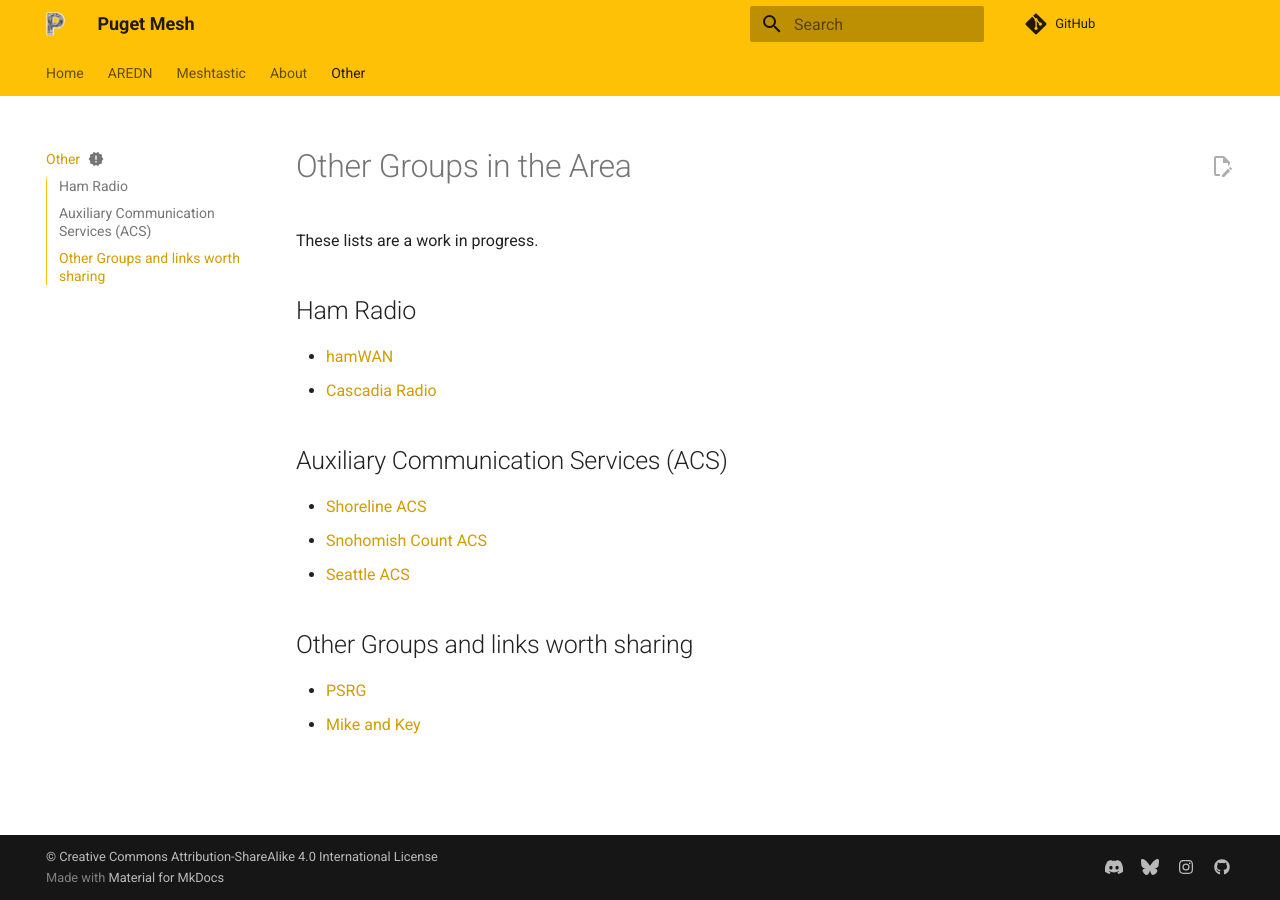
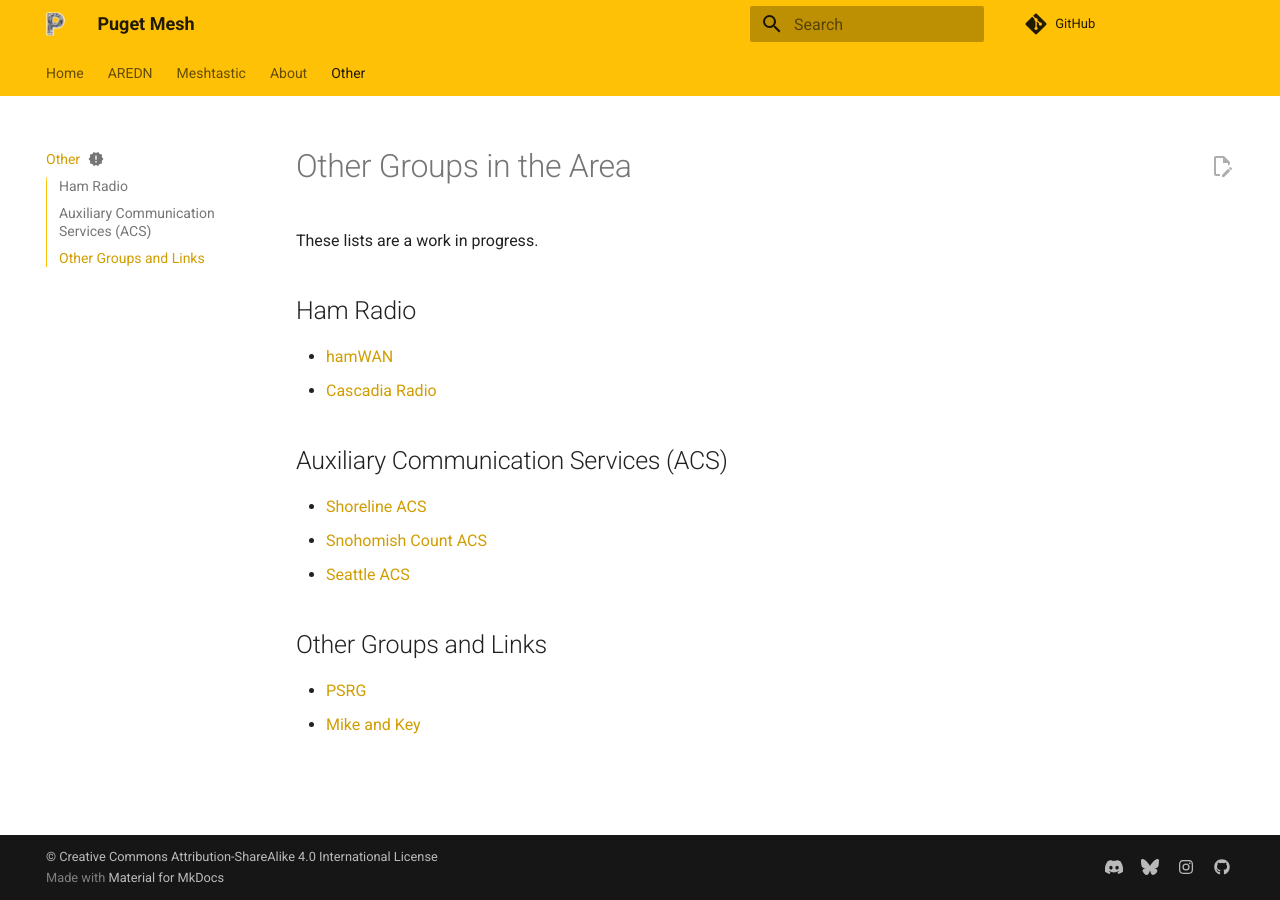
Before and after one commit to pugetmesh/pugetmesh.github.io, an MkDocs documentation site: the page built from docs/other.md, in a window 1280 px wide. Built offline with MkDocs 1.6.1 and Material for MkDocs 9.7.7, drawn with Linux system fonts in a browser that asks for light colours; comment, search, counter and statistics services are not loaded.

Commit message:
Edit section title on other page

```diff
--- a/docs/other.md
+++ b/docs/other.md
@@ -17,7 +17,7 @@
 - [Snohomish Count ACS](https://www.wa7dem.info/)
 - [Seattle ACS](https://www.seattleacs.org/)
 
-## Other Groups and links worth sharing
+## Other Groups and Links
 
 - [PSRG](https://web.psrg.org/)
 - [Mike and Key](https://www.mikeandkey.org/links.php)
```
